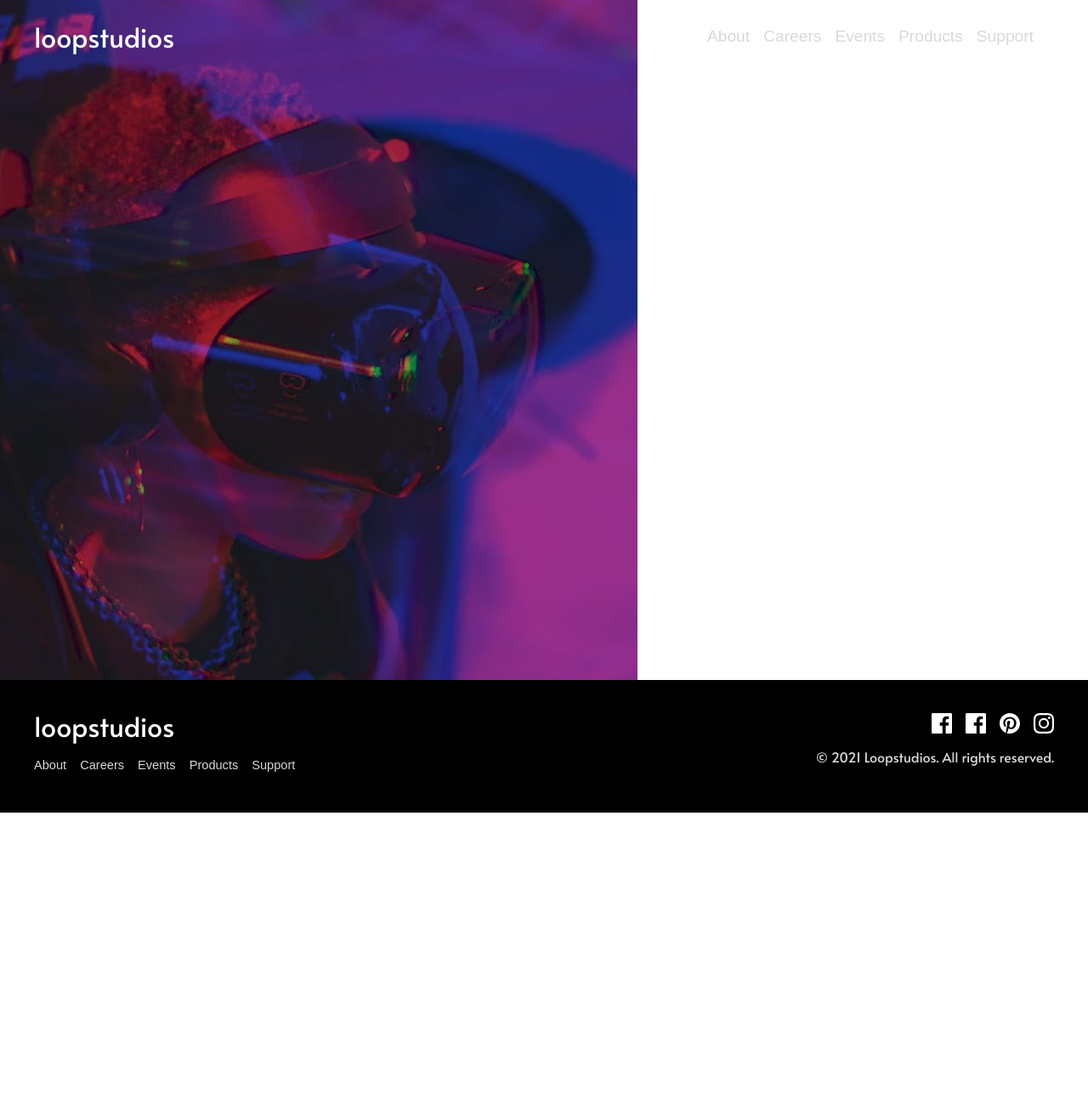
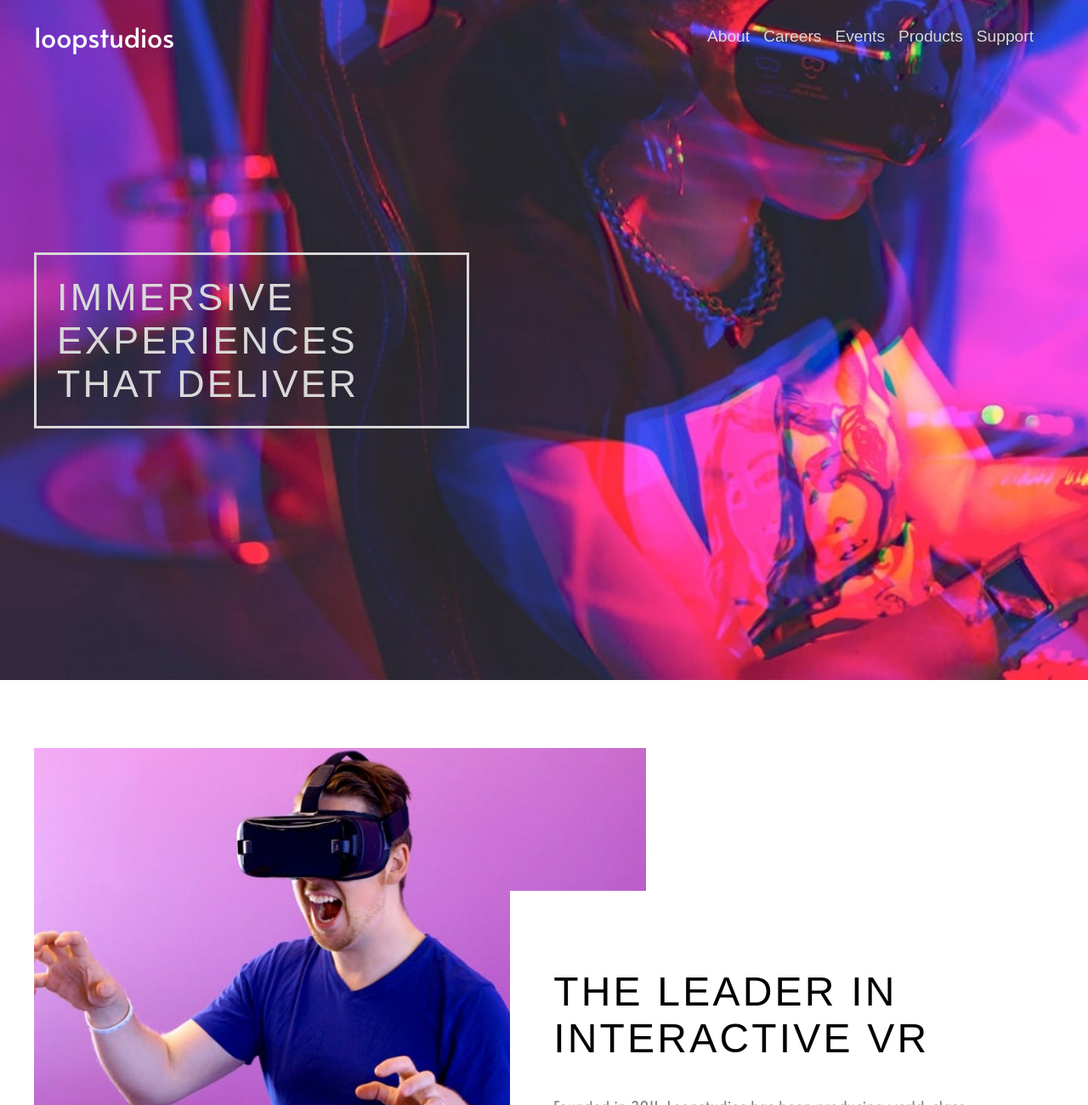
Before and after one commit to jayl-ch/loopstudios-landing-page, a React (Vite) app: page / in a window 1280 px wide. Shown: the top 1300 px of the page at 85% size. Before the commit the page ends 956 px from the top, so only its background shows below. Built offline with nearby package versions, Linux system fonts and the light colour scheme.

Commit message:
Add content to main sections

```diff
--- a/src/components/Main.jsx
+++ b/src/components/Main.jsx
@@ -1,13 +1,132 @@
+import vrman from "../assets/images/mobile/image-interactive.jpg";
+
+// mobile
+import deepEarthMobile from "../assets/images/mobile/image-deep-earth.jpg";
+import nightArcadeMobile from "../assets/images/mobile/image-night-arcade.jpg";
+import soccerTeamMobile from "../assets/images/mobile/image-soccer-team.jpg";
+import theGridMobile from "../assets/images/mobile/image-grid.jpg";
+import fromAboveMobile from "../assets/images/mobile/image-from-above.jpg";
+import borealisMobile from "../assets/images/mobile/image-pocket-borealis.jpg";
+import curiosityMobile from "../assets/images/mobile/image-curiosity.jpg";
+import fisheyeMobile from "../assets/images/mobile/image-fisheye.jpg";
+
+// desktop
+import deepEarthDesktop from "../assets/images/desktop/image-deep-earth.jpg";
+import nightArcadeDesktop from "../assets/images/desktop/image-night-arcade.jpg";
+import soccerTeamDesktop from "../assets/images/desktop/image-soccer-team.jpg";
+import theGridDesktop from "../assets/images/desktop/image-grid.jpg";
+import fromAboveDesktop from "../assets/images/desktop/image-from-above.jpg";
+import borealisDesktop from "../assets/images/desktop/image-pocket-borealis.jpg";
+import curiosityDesktop from "../assets/images/desktop/image-curiosity.jpg";
+import fisheyeDesktop from "../assets/images/desktop/image-fisheye.jpg";
+
+const Home = () => (
+  <section className="home container">
+    <div className="home__title-wrapper">
+      <div className="home__title">
+        <h1>Immersive experiences that deliver</h1>
+      </div>
+    </div>
+  </section>
+);
+
+const VRInteractive = () => (
+  <section className="vr">
+    <div className="vr__img">
+      <img src={vrman} alt="a man playing with VR" />
+    </div>
+    <div className="vr__text">
+      <h2>The leader in interactive VR</h2>
+      <p>
+        Founded in 2011, Loopstudios has been producing world-class virtual
+        reality projects for some of the best companies around the globe. Our
+        award-winning creations have transformed businesses through digital
+        experiences that bind to their brand.
+      </p>
+    </div>
+  </section>
+);
+
+const Creations = () => {
+  const creation = [
+    {
+      id: 1,
+      title: "deep earth",
+      image: { mobile: deepEarthMobile, desktop: deepEarthDesktop },
+    },
+    {
+      id: 2,
+      title: "night arcade",
+      image: { mobile: nightArcadeMobile, desktop: nightArcadeDesktop },
+    },
+    {
+      id: 3,
+      title: "soccer team vr",
+      image: { mobile: soccerTeamMobile, desktop: soccerTeamDesktop },
+    },
+    {
+      id: 4,
+      title: "the grid",
+      image: { mobile: theGridMobile, desktop: theGridDesktop },
+    },
+    {
+      id: 5,
+      title: "from up above vr",
+      image: { mobile: fromAboveMobile, desktop: fromAboveDesktop },
+    },
+    {
+      id: 6,
+      title: "pocket borealis",
+      image: { mobile: borealisMobile, desktop: borealisDesktop },
+    },
+    {
+      id: 7,
+      title: "the curiosity",
+      image: { mobile: curiosityMobile, desktop: curiosityDesktop },
+    },
+    {
+      id: 8,
+      title: "make it fisheye",
+      image: { mobile: fisheyeMobile, desktop: fisheyeDesktop },
+    },
+  ];
+  return (
+    <section className="creations">
+      <div className="creations__header">
+        <h2>Our creations</h2>
+      </div>
+      {creation.map(({ id, title, image }) => (
+        <article
+          style={{
+            "--bg-mobile": `url(${image.mobile})`,
+            "--bg-desktop": `url(${image.desktop})`,
+          }}
+          key={id}
+          className="creations__card"
+        >
+          <p>{title}</p>
+        </article>
+      ))}
+      <div className="creations__btn-wrapper">
+        <button type="button" className="creations__see-all">
+          See all
+        </button>
+      </div>
+    </section>
+  );
+};
+
 function Main() {
-    const Home = () => (
-        <section className="home"></section>
-    );
-
-    return(
-        <main>
-            <Home/>
-        </main>
-    );
+  return (
+    <main>
+      <Home />
+      <div className="section-wrapper container">
+        <VRInteractive />
+        <Creations />
+      </div>
+      <div className="main__wrapper"></div>
+    </main>
+  );
 }
 
 export default Main;
--- a/src/css/components/home.css
+++ b/src/css/components/home.css
@@ -1,4 +1,198 @@
+.container {
+  padding-inline: 2rem;
+}
+
+/* Home Section */
 .home {
-    background: url("../../assets/images/mobile/image-hero.jpg") no-repeat;
-    min-height: 100vh;
+  background: url("../../assets/images/mobile/image-hero.jpg") no-repeat;
+  background-size: cover;
+  min-height: 100vh;
+  display: flex;
+  justify-content: start;
+  align-items: center;
 }
+
+.home__title-wrapper {
+  width: 100%;
+  max-width: 1200px;
+  margin-inline: auto;
+}
+
+.home__title {
+  border: solid var(--primary-grey-200);
+  padding: 1.5rem;
+  width: clamp(350px, 40vw, 600px);
+}
+
+.home__title h1 {
+  font-size: clamp(2rem, 3.5vw, 4rem);
+  color: var(--primary-grey-200);
+  font-weight: 100;
+  text-transform: uppercase;
+  letter-spacing: 0.2rem;
+  margin: 0;
+  font-family: var(--font-josefin);
+}
+
+/* VR Interactive Section */
+.vr {
+  padding-block: 2rem;
+  max-width: 1200px;
+  margin-inline: auto;
+}
+
+.vr__img img {
+  width: 100%;
+  max-width: 45rem;
+}
+
+.vr__text {
+  padding: clamp(1rem, 4vw, 6rem);
+  max-width: 40rem;
+  text-align: center;
+}
+
+.vr__text h2 {
+  font-family: var(--font-josefin);
+  font-weight: 100;
+  text-transform: uppercase;
+  letter-spacing: 0.2rem;
+  font-size: clamp(2rem, 4vw, 3rem);
+}
+
+.vr__text p {
+  font-family: var(--font-alata);
+  letter-spacing: 0.05rem;
+  color: var(--primary-grey-500);
+  margin: 0;
+}
+
+.creations {
+  display: grid;
+  gap: 1rem;
+  grid-template-columns: repeat(auto-fit, minmax(280px, 1fr));
+  max-width: 1200px;
+  margin-inline: auto;
+  margin-block-start: 2rem;
+}
+
+.creations__header {
+  grid-column: 1/-1;
+  text-align: center;
+}
+
+.creations__header h2 {
+  font-family: var(--font-josefin);
+  font-size: 2rem;
+  font-weight: 100;
+  text-transform: uppercase;
+}
+
+.creations__card {
+  background-image: var(--bg-mobile);
+  background-repeat: no-repeat;
+  background-size: cover;
+  display: flex;
+  align-items: end;
+  padding-inline: 2rem;
+  height: 8rem;
+  position: relative;
+  cursor: pointer;
+}
+
+.creations__card p {
+  color: var(--primary-grey-200);
+  text-transform: uppercase;
+  font-size: clamp(1.5rem, 2vw, 3rem);
+  max-width: 10rem;
+  position: absolute;
+  z-index: 2;
+  font-family: var(--font-josefin);
+  font-weight: 100;
+}
+
+.creations__card:hover p {
+  color: var(--primary-black);
+}
+
+.creations__card::after {
+  content: "";
+  position: absolute;
+  inset: 0;
+  background-color: var(--primary-grey-500);
+  opacity: 0;
+  z-index: 1;
+}
+
+.creations__card:hover::after {
+  opacity: 0.7;
+}
+
+.creations__btn-wrapper {
+  padding-block: 1rem;
+  display: flex;
+  justify-content: center;
+  grid-column: 1/-1;
+}
+
+.creations__see-all {
+  padding: 1rem 2rem;
+  text-transform: uppercase;
+  letter-spacing: 0.3rem;
+  border: 1.5px solid var(--primary-black);
+  cursor: pointer;
+}
+
+.creations__see-all:hover {
+  color: var(--primary-white);
+  background-color: var(--primary-black);
+}
+
+.section-wrapper {
+  padding-block: 5rem;
+}
+
+@media (width > 62.5rem) {
+  .home {
+    background-image: url("../../assets/images/desktop/image-hero.jpg");
+  }
+  .creations__card {
+    background-image: var(--bg-desktop);
+    height: 35rem;
+  }
+  .vr {
+    position: relative;
+    padding: 0;
+  }
+  .vr__text {
+    position: absolute;
+    bottom: 0;
+    right: 0;
+    text-align: start;
+    padding-block-end: 0;
+    background-color: var(--primary-white);
+  }
+
+  .creations__header {
+    grid-column: 1/3;
+    text-align: start;
+  }
+
+  .creations__btn-wrapper {
+    grid-area: 1/3/2/-1;
+    justify-content: end;
+  }
+}
+
+@media (prefers-reduced-motion: no-preference) {
+  .creations__see-all {
+    transition: background 0.2s ease;
+  }
+  .creations__card p {
+    transition: color 0.2s ease;
+  }
+
+  .creations__card::after {
+    transition: opacity 0.2s ease;
+  }
+}
--- a/src/css/settings/variables.css
+++ b/src/css/settings/variables.css
@@ -4,6 +4,7 @@
   --primary-white: hsl(0, 0%, 100%);
   --primary-black: hsl(0, 0%, 0%);
   --primary-grey-200: hsl(0, 0%, 85%);
+  --primary-grey-500: hsl(0, 0%, 50%);
 
   /* typography */
   --font-size: 15px;
```
